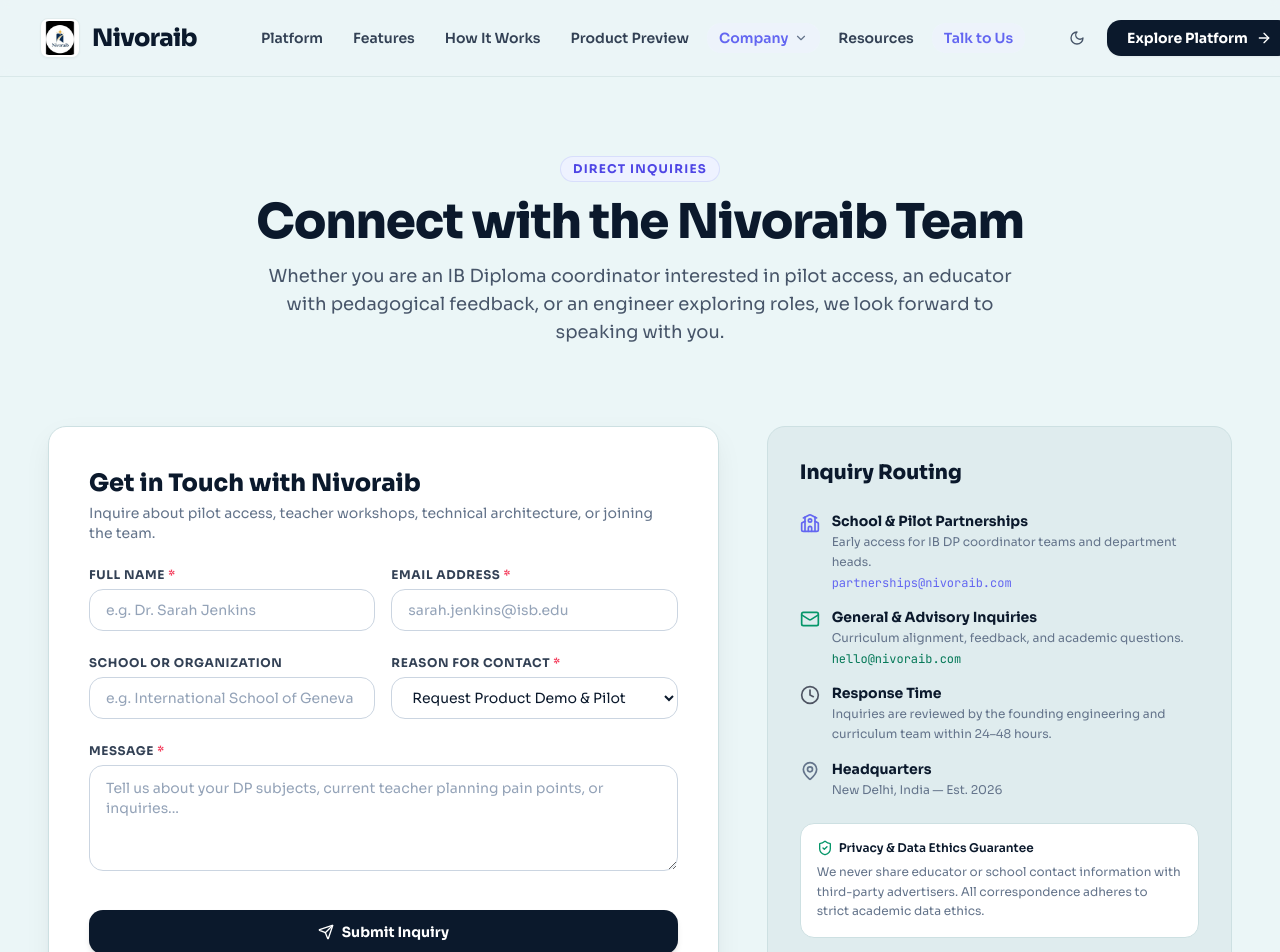
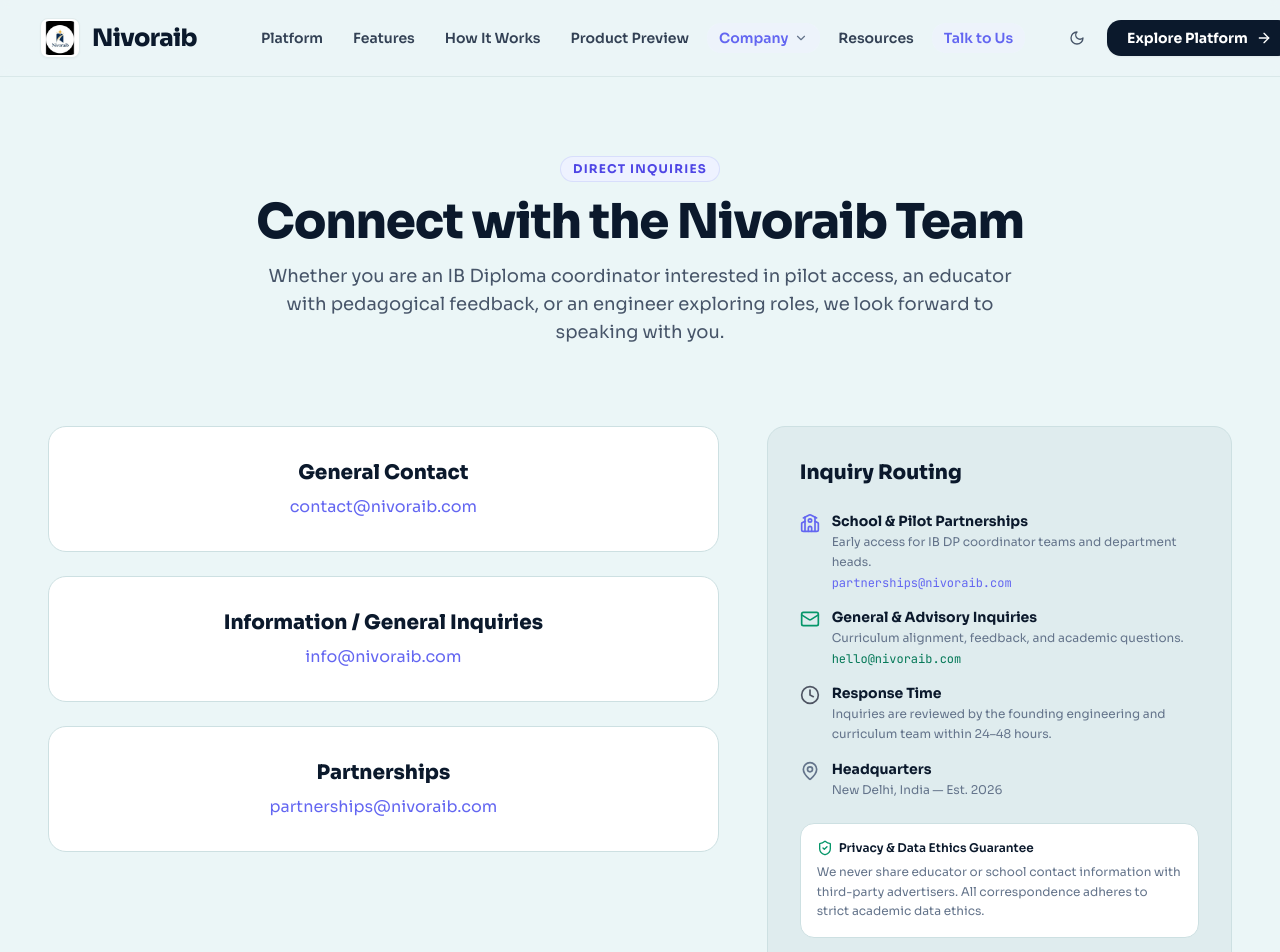
Before and after one commit to nivoraib/nivoraib-website, a Next.js app: page /contact in a window 1280 px wide. Shown: the top 952 px of the page. Built offline with nearby package versions, Linux system fonts and the light colour scheme.

Commit message:
feat: replace contact form with email contacts

```diff
--- a/src/app/contact/page.tsx
+++ b/src/app/contact/page.tsx
@@ -1,6 +1,6 @@
 import React from "react";
 import SectionHeader from "@/components/SectionHeader";
-import ContactForm from "@/components/ContactForm";
+
 import { Mail, MessageSquare, School, ShieldCheck, Clock, MapPin } from "lucide-react";
 
 export const metadata = {
@@ -23,10 +23,21 @@
       {/* 2. Contact Grid: Left Form, Right Contact Info */}
       <section className="max-w-7xl mx-auto px-6 sm:px-8 lg:px-12">
         <div className="grid grid-cols-1 lg:grid-cols-12 gap-8 lg:gap-12 items-start">
-          {/* Left: Contact Form (7 cols) */}
-          <div className="lg:col-span-7">
-            <ContactForm />
-          </div>
+            {/* Left: Email Contacts (7 cols) */}
+            <div className="lg:col-span-7 space-y-6">
+              <div className="bg-white dark:bg-zinc-850 rounded-2xl border border-slate-200 dark:border-zinc-700 p-6 sm:p-8 text-center">
+                <h3 className="text-xl font-extrabold text-navy-900 dark:text-zinc-100 mb-2">General Contact</h3>
+                <a href="mailto:contact@nivoraib.com" className="text-brand-indigo dark:text-zinc-300 hover:underline">contact@nivoraib.com</a>
+              </div>
+              <div className="bg-white dark:bg-zinc-850 rounded-2xl border border-slate-200 dark:border-zinc-700 p-6 sm:p-8 text-center">
+                <h3 className="text-xl font-extrabold text-navy-900 dark:text-zinc-100 mb-2">Information / General Inquiries</h3>
+                <a href="mailto:info@nivoraib.com" className="text-brand-indigo dark:text-zinc-300 hover:underline">info@nivoraib.com</a>
+              </div>
+              <div className="bg-white dark:bg-zinc-850 rounded-2xl border border-slate-200 dark:border-zinc-700 p-6 sm:p-8 text-center">
+                <h3 className="text-xl font-extrabold text-navy-900 dark:text-zinc-100 mb-2">Partnerships</h3>
+                <a href="mailto:partnerships@nivoraib.com" className="text-brand-indigo dark:text-zinc-300 hover:underline">partnerships@nivoraib.com</a>
+              </div>
+            </div>
 
           {/* Right: Contact Information & FAQ (5 cols) */}
           <div className="lg:col-span-5 space-y-6">
```
